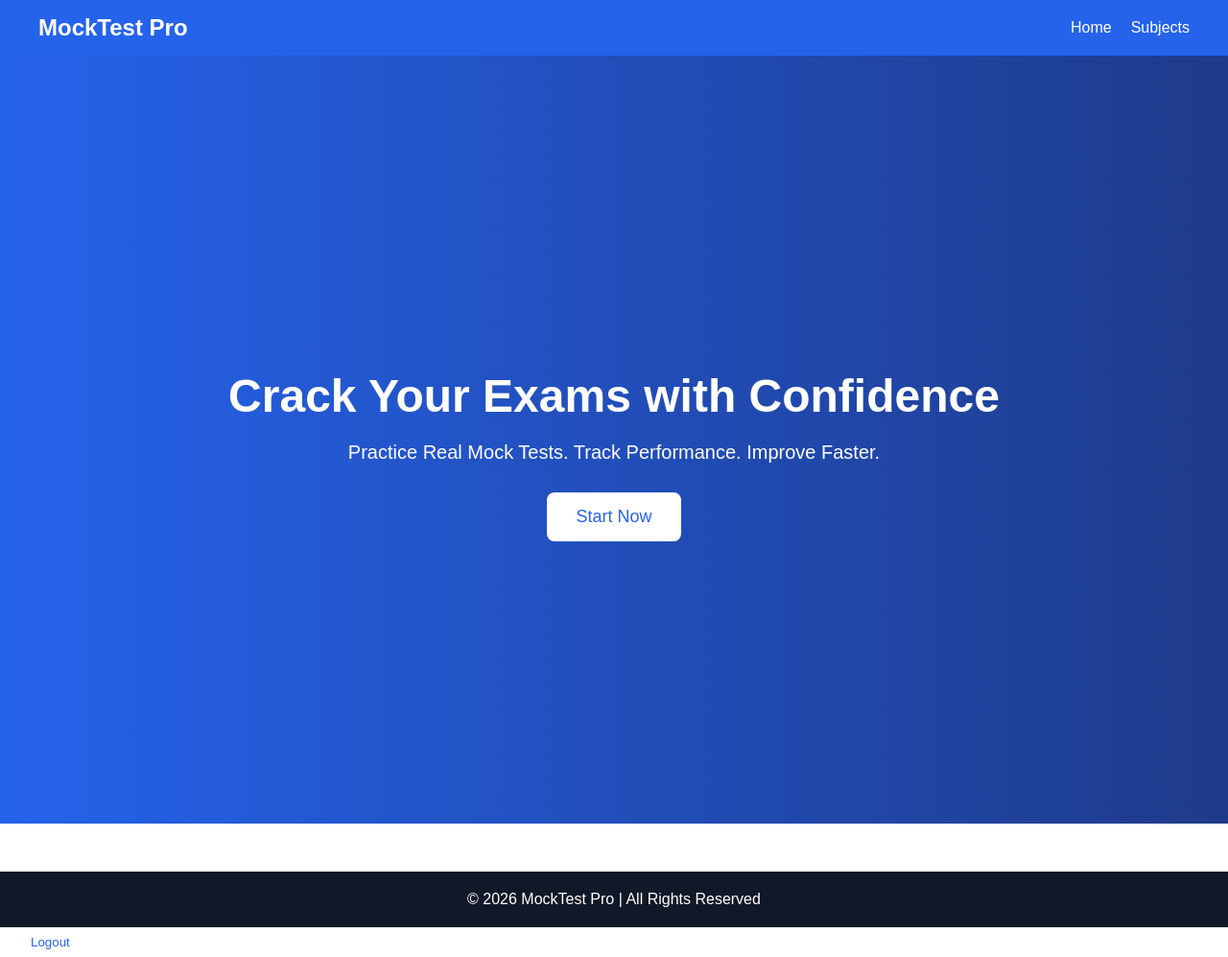
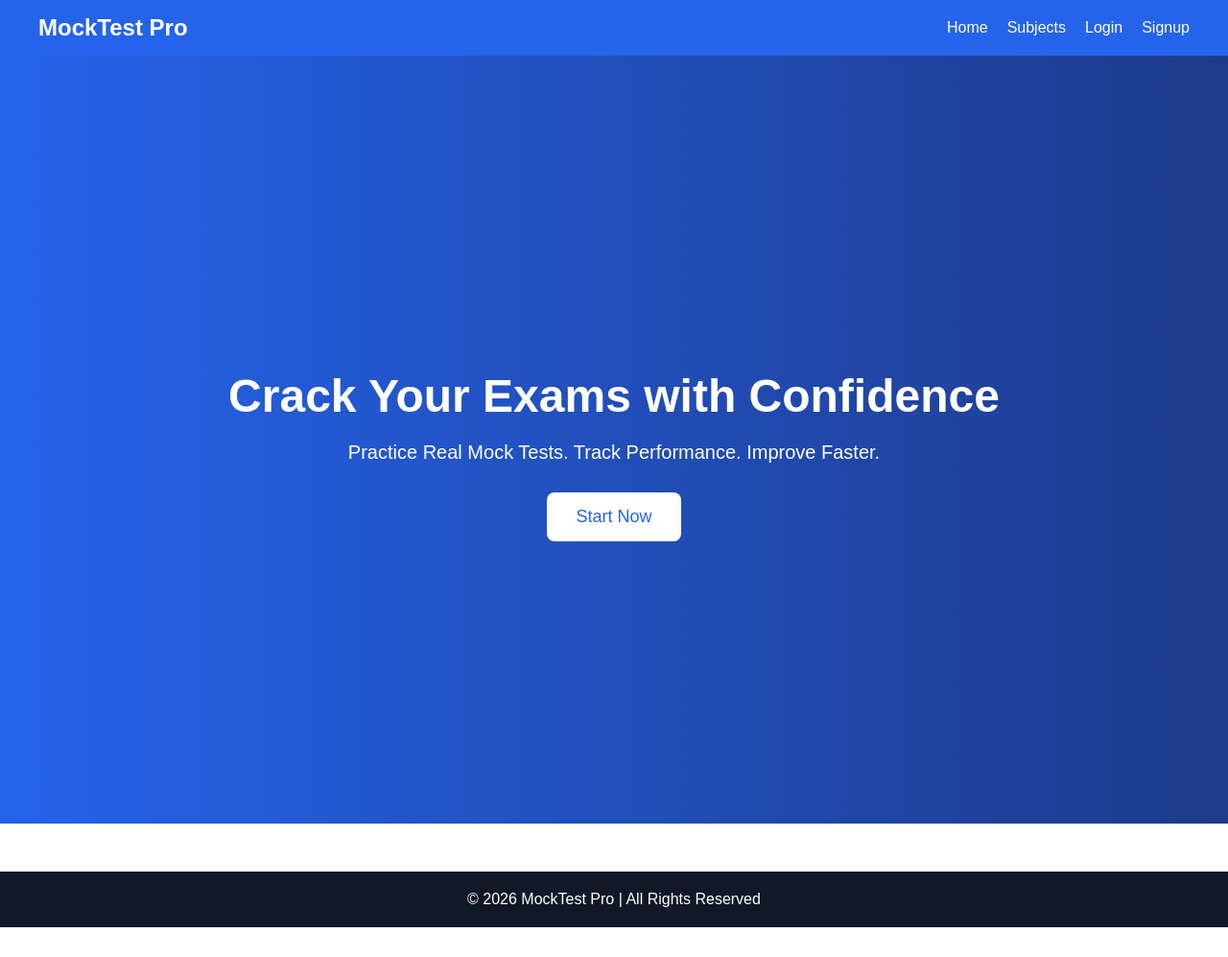
Before and after one commit to meenasakkaravarthi17/mocktest-site, a Next.js app: page / in a window 1280 px wide. Shown: the whole page at 96% size. After the commit the page ends 966 px from the top, so only its background shows below. Built offline with nearby package versions, Linux system fonts and the light colour scheme.

Commit message:
Update layout.js

```diff
--- a/app/layout.js
+++ b/app/layout.js
@@ -9,58 +9,62 @@ export default function RootLayout({ children }) {
   return (
     <html>
       <body style={{ margin: 0, fontFamily: "Arial, sans-serif" }}>
-
-        {/* Navbar */}
-        <nav style={{
+        <nav
+          style={{
             background: "#2563eb",
             padding: "15px 40px",
             display: "flex",
             justifyContent: "space-between",
             alignItems: "center",
-          color: "white"
-        }}>
+            color: "white",
+          }}
+        >
           <h2 style={{ margin: 0 }}>MockTest Pro</h2>
           <div>
-            <Link href="/" style={{ color: "white", marginRight: "20px", textDecoration: "none" }}>
+            <Link
+              href="/"
+              style={{
+                color: "white",
+                marginRight: "20px",
+                textDecoration: "none",
+              }}
+            >
               Home
             </Link>
-            <Link href="/subjects" style={{ color: "white", textDecoration: "none" }}>
+            <Link
+              href="/subjects"
+              style={{ color: "white", textDecoration: "none", marginRight: "20px" }}
+            >
               Subjects
+            </Link>
+            <Link
+              href="/login"
+              style={{ color: "white", textDecoration: "none", marginRight: "20px" }}
+            >
+              Login
+            </Link>
+            <Link
+              href="/signup"
+              style={{ color: "white", textDecoration: "none" }}
+            >
+              Signup
             </Link>
           </div>
         </nav>
 
         {children}
 
-        {/* Footer */}
-        <footer style={{
+        <footer
+          style={{
             background: "#111827",
             color: "white",
             textAlign: "center",
             padding: "20px",
-          marginTop: "50px"
-        }}>
+            marginTop: "50px",
+          }}
+        >
           © 2026 MockTest Pro | All Rights Reserved
         </footer>
-            <button
-  onClick={() => {
-    localStorage.removeItem("token");
-    alert("Logged out");
-    window.location.href = "/login";
-  }}
-  style={{
-    marginLeft: "20px",
-    padding: "8px 12px",
-    background: "white",
-    color: "#2563eb",
-    border: "none",
-    borderRadius: "6px",
-    cursor: "pointer"
-  }}
->
-  Logout
-</button>
-
       </body>
     </html>
   );
```
Lines whose indentation alone changed are shown as unchanged.
